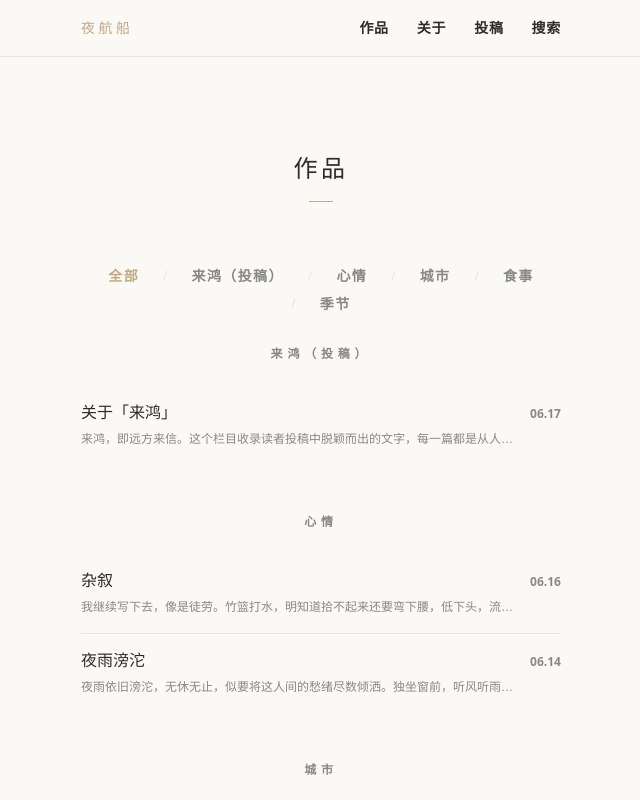
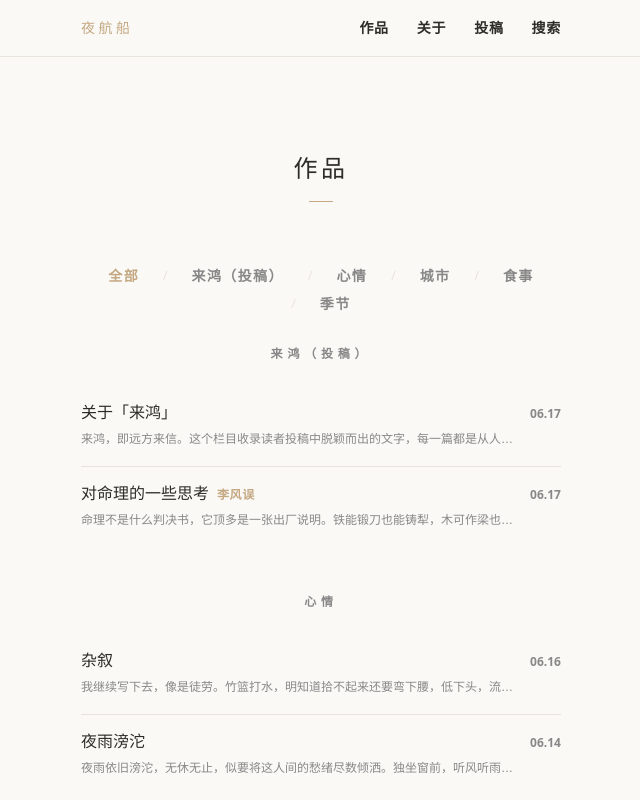
Before and after one commit to huanyuzhao00-sketch/essay-portfolio, a Next.js app: page /essays in a window 1280 px wide. Shown: the top 800 px of the page, without its empty margins (319-959 px from the left). Built offline with nearby package versions, Linux system fonts and the light colour scheme.

Commit message:
feat: add author field, 对命理的一些思考 by 李风误

```diff
--- /dev/null
+++ b/content/essays/来鸿（投稿）/对命理的一些思考.md
@@ -0,0 +1,27 @@
+---
+title: 对命理的一些思考
+date: 2026-06-17
+theme: 来鸿（投稿）
+author: 李风误
+summary: 命理不是什么判决书，它顶多是一张出厂说明。铁能锻刀也能铸犁，木可作梁也可为薪，哪来什么固定路数？
+---
+
+世人谈命，开口便是"我命如何如何"，仿佛八字一出，这辈子就定了型，如同拿到了剧本，只需照着演下去。这大概是天底下最大的误会。
+
+命理这东西，说到底不是什么判决书，它顶多是一张"出厂说明"——告诉你这人是块铁还是块木，耐不耐高温，怕不怕水泡。可铁能锻刀也能铸犁，木可作梁也可为薪，哪来什么固定路数？把命理看成死框框的人，跟拿到一张地图就以为走遍天下的人一样可笑。地图是死的，路是活的，哪有地图上标了条沟，你就非往里跳的道理？
+
+看古人论命，论来论去，核心只有一个字"变"。
+
+五行相生相克，是变；四时寒暖燥湿，是变；大运流年更替，还是变。连山都懂得应四时而改色，人倒好，一个八字就打算吃到老。丙火日主，书上说热情，你就非得做个愣头青？丁火日主，书上说细腻，你就非得一辈子作茧自缚？这跟寓言里那个刻舟求剑的傻子有什么区别——舟已行矣，而剑不行，求剑若此，不亦惑乎？
+
+说到底，命理最大的功用，不在于告诉你"你是什么"，而在于提醒你"你正在变成什么"。
+
+拿火来说。丙为阳火，性质燥烈发散；丁为阴火，性质温暖凝聚。这是起点，不是终点。一个丙火人，若后天读了书、见了世面、吃了亏、动了心，照样可以收敛锋芒，变得温和持重。一个丁火人，若经了事、担了责、扛了压，照样可以果敢刚毅，撑起一片天。先天材质决定下限，后天心性决定上限。只盯着下限看，这辈子也就在那口井里扑腾了。
+
+更深一层说，命运这东西，与其说掌握在天干地支手里，不如说掌握在"气"的流转里。气聚则生，气散则亡；气盛则强，气衰则弱。大运来了，气场一变，该收则收，该放则放，顺势而为而不硬顶，这叫"知命"；但顺势不等于认输——水来了你架桥，旱来了你挖井，地形不利你就换条路走，这叫"立命"。光知命不立命，就是命理的奴隶；只立命不知命，那是蛮干瞎闯。
+
+所以，与其说学命理是为了"算准"，不如说为了"看懂"。看懂自己这块料在哪个季节最容易长，在哪种环境下最容易裂，然后该浇水浇水，该避光避光。人不是被命框死的，是被自己对命的误解框死的。
+
+有一句话讲得实在：人的正确思想，只能从社会实践中来。命理也一样。你不在具体的生活里摔打、琢磨、修正自己，光捧着个八字日夜端详，能端详出什么来？火要烧起来，得有柴；命要立起来，得有行。行起来，才是活命；躺着不动，那是等死。
+
+说到底，天下没有两片相同的树叶，也没有两个完全相同的命。但天下的树叶都知道向阳生长，人也该明白——命理给你指了个方向，路还是得自己一步步走出来。
--- a/src/app/essays/[theme]/[slug]/page.tsx
+++ b/src/app/essays/[theme]/[slug]/page.tsx
@@ -27,6 +27,12 @@ export default async function EssayPage({ params }: { params: { theme: string; s
           <Link href={`/essays?theme=${encodeURIComponent(essay.theme)}`} className="hover:text-ochre transition-colors">
             {essay.theme}
           </Link>
+          {essay.author && (
+            <>
+              <span className="mx-2">·</span>
+              <span className="text-ochre">{essay.author}</span>
+            </>
+          )}
           <span className="mx-2">·</span>
           <span>{essay.date}</span>
         </div>
--- a/src/components/EssayCard.tsx
+++ b/src/components/EssayCard.tsx
@@ -9,9 +9,16 @@ export default function EssayCard({ essay }: { essay: EssayMeta }) {
     >
       <div className="flex items-baseline justify-between gap-4">
         <div className="min-w-0">
-          <h3 className="text-base text-ink group-hover:text-ochre transition-colors leading-snug">
-            {essay.title}
-          </h3>
+          <div className="flex items-baseline gap-2">
+            <h3 className="text-base text-ink group-hover:text-ochre transition-colors leading-snug">
+              {essay.title}
+            </h3>
+            {essay.author && (
+              <span className="text-xs text-ochre font-sans font-bold tracking-wider whitespace-nowrap">
+                {essay.author}
+              </span>
+            )}
+          </div>
           {essay.summary && (
             <p className="text-xs text-text-muted mt-1.5 leading-relaxed line-clamp-1">
               {essay.summary}
--- a/src/lib/essays.ts
+++ b/src/lib/essays.ts
@@ -33,6 +33,7 @@ export function getAllEssays(): EssayMeta[] {
         date: dateStr,
         theme: data.theme || theme.name,
         summary: data.summary || '',
+        author: data.author || undefined,
       })
     }
   }
@@ -77,6 +78,7 @@ export async function getEssay(theme: string, slug: string): Promise<Essay | nul
     date: dateStr,
     theme: data.theme || theme,
     summary: data.summary || '',
+    author: data.author || undefined,
     contentHtml: result.toString(),
   }
 }
--- a/src/types/index.ts
+++ b/src/types/index.ts
@@ -4,6 +4,7 @@ export interface EssayMeta {
   date: string
   theme: string
   summary: string
+  author?: string
 }
 
 export interface Essay extends EssayMeta {
```
